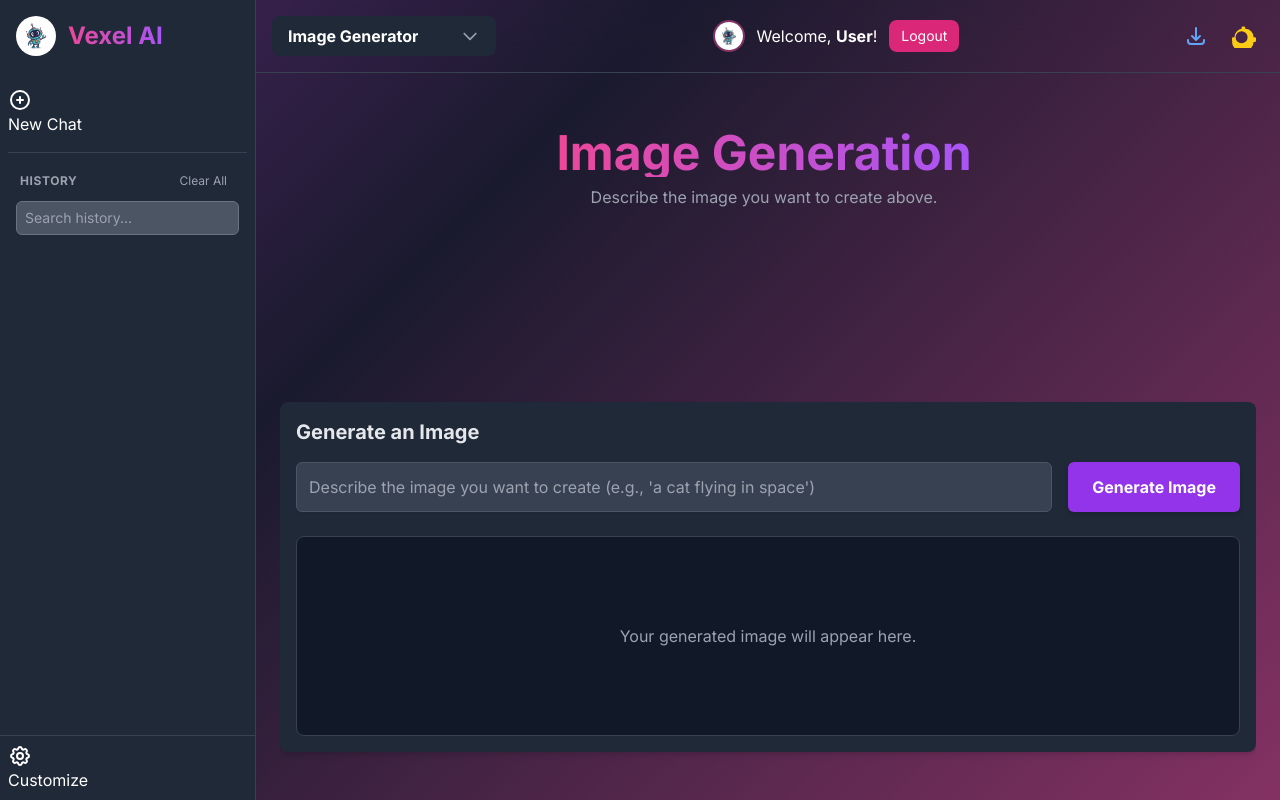
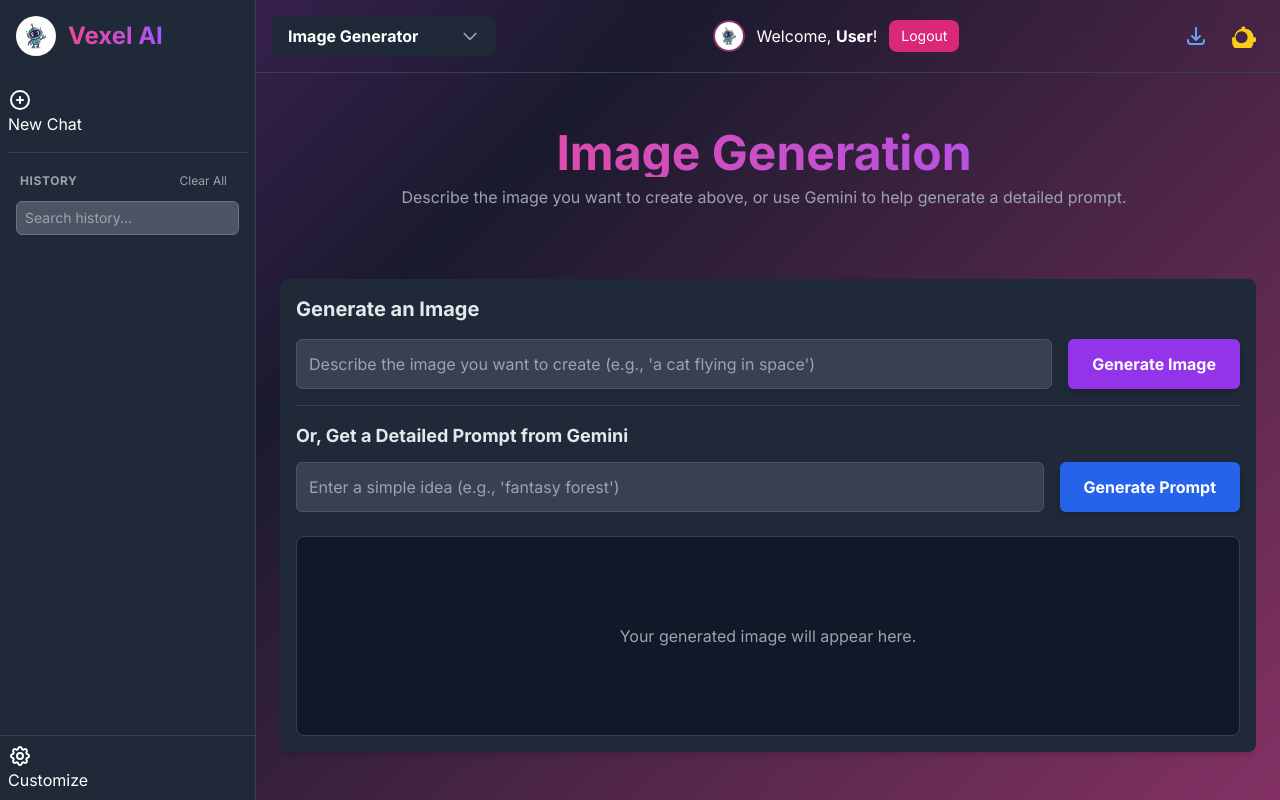
Before and after one commit to surajitmoon14-wq/Vexel_gen_ai, a Flask app: template templates/index.html in a window 1280 px wide. Run offline with Flask 3, Linux system fonts and the light colour scheme; the template is opened without the code that fills it, so the values that code supplies are empty; some libraries are stand-ins or nearby versions.

Commit message:
Checkpoint before assistant change: Add a way to generate detailed image prompts using AI
Integrate Gemini API for generating detailed image prompts and add new UI elements and event listeners for this functionality.

Replit-Commit-Author: Assistant

```diff
--- a/main.py
+++ b/app.py
@@ -43,26 +43,26 @@ GCP_PROJECT_ID = os.environ.get('GCP_PROJECT_ID')
 # GCP_SERVICE_ACCOUNT_KEY is no longer needed for DALL-E
 # GCP_SERVICE_ACCOUNT_KEY = os.environ.get('GCP_SERVICE_ACCOUNT_KEY')
 
-# New API Key for DALL-E
+# New API Key for DALL-E and now also for GPT-4o-mini chat
 OPENAI_API_KEY = os.environ.get('OPENAI_API_KEY')
 
-# --- Initialize Gemini (for chat/summarize) ---
+# --- Initialize Gemini (for chat/summarize and now prompt generation) ---
 if GEMINI_API_KEY:
     genai.configure(api_key=GEMINI_API_KEY)
     print("Gemini API configured successfully.")
 else:
-    print("WARNING: GEMINI_API_KEY not set. Text-based AI features will not work.")
+    print("WARNING: GEMINI_API_KEY not set. Text-based AI features will not work (will try OpenAI for chat).")
 
-# --- Initialize DALL-E (replacing Vertex AI Imagen) ---
-dalle_client = None
+# --- Initialize DALL-E and OpenAI Chat Client ---
+dalle_client = None # This client instance will be used for both DALL-E and OpenAI chat models
 if OPENAI_API_KEY:
     try:
         dalle_client = openai.OpenAI(api_key=OPENAI_API_KEY)
-        print("OpenAI DALL-E client configured successfully.")
+        print("OpenAI DALL-E and Chat client configured successfully.")
     except Exception as e:
-        print(f"WARNING: Failed to initialize OpenAI DALL-E client. Image generation will not work. Error: {e}")
+        print(f"WARNING: Failed to initialize OpenAI client. Image generation and OpenAI chat will not work. Error: {e}")
 else:
-    print("WARNING: OPENAI_API_KEY not set. Image generation will not work.")
+    print("WARNING: OPENAI_API_KEY not set. Image generation and OpenAI chat will not work.")
 
 
 # This dictionary is no longer used for emotion responses but is kept for other potential uses.
@@ -121,8 +121,43 @@ def index():
         font_style=font_style
     )
 
+# --- NEW: Image Prompt Generation Route (USES GEMINI) ---
+@app.route('/generate_image_prompt', methods=['POST'])
+def generate_image_prompt():
+    if 'username' not in session:
+        return jsonify({'error': 'Authentication required.'}), 401
+    if not GEMINI_API_KEY:
+        return jsonify({'error': 'Gemini API key is not configured for prompt generation.'}), 500
 
-# --- Image Generation Route (NOW USES DALL-E) ---
+    data = request.get_json()
+    user_idea = data.get('idea')
+    if not user_idea:
+        return jsonify({'error': 'An idea for the image prompt is required.'}), 400
+
+    try:
+        print(f"Generating detailed image prompt with Gemini for idea: '{user_idea}'")
+        model = genai.GenerativeModel('gemini-1.5-pro-latest')
+
+        system_instruction = (
+            "You are an expert prompt engineer for AI image generation models like DALL-E. "
+            "Your task is to take a simple idea and expand it into a highly detailed, creative, "
+            "and vivid prompt (max 150 words) that will produce an amazing image. "
+            "Include details about style, lighting, composition, colors, and mood. "
+            "Do NOT include any conversational text, just the prompt itself."
+        )
+        prompt_text = f"Generate a detailed image prompt based on this idea: '{user_idea}'"
+
+        response = model.generate_content([system_instruction, prompt_text])
+        generated_prompt = response.text.strip()
+
+        return jsonify({'detailed_prompt': generated_prompt})
+
+    except Exception as e:
+        print(f"Error during Gemini image prompt generation: {e}")
+        return jsonify({'error': f"Failed to generate detailed prompt: {str(e)}"}), 500
+
+
+# --- Image Generation Route (USES DALL-E) ---
 @app.route('/generate', methods=['POST'])
 def generate_image():
     if 'username' not in session:
@@ -130,7 +165,7 @@ def generate_image():
 
     # Check if DALL-E client is initialized
     if not dalle_client:
-        return jsonify({'error': 'Server is not configured for image generation (DALL-E client not initialized).'}), 500
+        return jsonify({'error': 'Server is not configured for image generation (OpenAI client not initialized).'}), 500
 
     # Handle both form data and JSON data (frontend should send JSON)
     if request.content_type and 'application/json' in request.content_type:
@@ -184,7 +219,8 @@ def generate_image():
 
     except openai.APIError as e:
         print(f"OpenAI API Error in /generate: {e}")
-        error_message = f"Sorry, the DALL-E model reported an API error: {str(e)}"
+        # Improved error message extraction for OpenAI APIError
+        error_message = f"Sorry, the DALL-E model reported an API error: {e.response.json().get('error', {}).get('message', str(e))}"
         return jsonify({'error': error_message}), 500
     except Exception as e:
         print(f"General Error in /generate: {e}")
@@ -197,7 +233,7 @@ def summarize_text():
     if 'username' not in session:
         return jsonify({'error': 'Authentication required.'}), 401
     if not GEMINI_API_KEY:
-        return jsonify({'error': 'Server is not configured for summarization.'}), 500
+        return jsonify({'error': 'Server is not configured for summarization (Gemini API key missing).'}), 500 # Added more specific error
     text_to_summarize = request.get_json().get('text')
     if not text_to_summarize:
         return jsonify({'error': 'Text to summarize is required.'}), 400
@@ -210,24 +246,17 @@ def summarize_text():
         print(f"Error during summarization: {e}")
         return jsonify({'error': "Failed to summarize the text."}), 500
 
-# --- Main Chat Route (With Emotion Detector Logic) ---
+# --- Main Chat Route (With Emotion Detector Logic - Now supports Gemini or OpenAI fallback) ---
 @app.route('/chat', methods=['POST'])
 def handle_chat():
     if 'username' not in session:
         return jsonify({'error': 'Authentication required.'}), 401
-    if not GEMINI_API_KEY:
-        return jsonify({'error': 'Server is not configured for chat.'}), 500
 
     data = request.get_json()
     user_prompt = data.get('prompt', '')
     emotion = data.get('emotion', 'neutral')
-
-    # The previous logic here was blocking emotion prompts from reaching the AI.
-    # It has been replaced with a dynamic system instruction below to handle it correctly.
-
-    # Standard chat logic
     tone = data.get('tone', 'default')
-    file_content = data.get('file_content', None)
+    file_content = data.get('file_content', None) # Base64 encoded file content
     chat_id = data.get('chat_id')
 
     if not user_prompt and not file_content:
@@ -239,38 +268,75 @@ def handle_chat():
         'default': "You are Vexel AI, a helpful assistant."
     }
 
-    # Set the system instruction based on the context (emotion detection or regular chat)
+    # Determine system instruction based on emotion or general tone
     if user_prompt.startswith("(System: The user's expression just changed to"):
-        system_instruction = "You are Vexel AI. You can see the user via their webcam. Briefly and naturally comment on the emotion they are showing, which is mentioned in the user's prompt. For example, if the prompt says they are happy, you could say 'I see you're smiling!' or 'You look happy right now!'"
+        system_instruction_text = "You are Vexel AI. You can see the user via their webcam. Briefly and naturally comment on the emotion they are showing, which is mentioned in the user's prompt. For example, if the prompt says they are happy, you could say 'I see you're smiling!' or 'You look happy right now!'"
     else:
-        system_instruction = system_prompts.get(tone, system_prompts['default'])
+        system_instruction_text = system_prompts.get(tone, system_prompts['default'])
 
-    model_contents = []
-    if file_content:
-        # Handle file content (unchanged)
-        try:
-            header, encoded_data = file_content.split(",", 1)
-            mime_type = header.split(":")[1].split(";")[0]
-            if mime_type.startswith("image/"):
+    solution_text = ""
+    try:
+        if GEMINI_API_KEY:
+            # --- Use Gemini for chat if GEMINI_API_KEY is available ---
+            print("Using Gemini for chat.")
+            model_contents = []
+            if file_content:
+                try:
+                    header, encoded_data = file_content.split(",", 1)
+                    mime_type = header.split(":")[1].split(";")[0]
+                    if mime_type.startswith("image/"):
+                        model_contents.append({"mime_type": mime_type, "data": encoded_data})
+                        model_contents.append(user_prompt) # Text part after image
+                    else:
+                        text_content = base64.b64decode(encoded_data).decode('utf-8')
+                        model_contents.append(f"File content:\n{text_content}\n\nUser prompt: {user_prompt}")
+                except Exception:
+                    model_contents.append(f"Text content: {file_content}\n\nUser prompt: {user_prompt}")
+            else:
                 model_contents.append(user_prompt)
-                model_contents.append({"mime_type": mime_type, "data": encoded_data})
+
+            model = genai.GenerativeModel('gemini-1.5-pro-latest', system_instruction=system_instruction_text)
+            response = model.generate_content(model_contents)
+            solution_text = response.text
+
+        elif OPENAI_API_KEY and dalle_client:
+            # --- Fallback to OpenAI GPT-4o-mini for chat if Gemini is not configured ---
+            print("Using OpenAI GPT-4o-mini for chat.")
+            messages = [{"role": "system", "content": system_instruction_text}]
+
+            # Handle file content for OpenAI GPT-4o-mini:
+            # GPT-4o-mini is primarily text-based. If an image is attached,
+            # we'll add a note about it, but the model won't process the image itself.
+            # For text files, content is appended.
+            if file_content:
+                try:
+                    header, encoded_data = file_content.split(",", 1)
+                    mime_type = header.split(":")[1].split(";")[0]
+                    if mime_type.startswith("image/"):
+                        # GPT-4o-mini does not support image input directly in chat completions.
+                        # We'll just add a note about the image for context.
+                        messages.append({"role": "user", "content": f"{user_prompt}\n\n(Note: An image was attached but is not processed by this text-only model.)"})
+                    else:
+                        text_content = base64.b64decode(encoded_data).decode('utf-8')
+                        messages.append({"role": "user", "content": f"File content:\n{text_content}\n\nUser prompt: {user_prompt}"})
+                except Exception:
+                    messages.append({"role": "user", "content": f"Text content: {file_content}\n\nUser prompt: {user_prompt}"})
             else:
-                text_content = base64.b64decode(encoded_data).decode('utf-8')
-                model_contents.append(f"File content:\n{text_content}\n\nUser prompt: {user_prompt}")
-        except Exception:
-            model_contents.append(f"Text content: {file_content}\n\nUser prompt: {user_prompt}")
-    else:
-        model_contents.append(user_prompt)
+                messages.append({"role": "user", "content": user_prompt})
 
-    try:
-        model = genai.GenerativeModel('gemini-1.5-pro-latest', system_instruction=system_instruction)
-        response = model.generate_content(model_contents)
-        solution_text = response.text
+            openai_response = dalle_client.chat.completions.create(
+                model="gpt-4o-mini", # Using the text model specified by the user
+                messages=messages
+            )
+            solution_text = openai_response.choices[0].message.content
+
+        else:
+            return jsonify({'error': 'Server is not configured for chat (neither Gemini nor OpenAI API key found).'}), 500
 
         # Do not save the automatic emotion-triggered messages to history to keep the log clean.
         if not user_prompt.startswith("(System:"):
             user_message = {"sender": "user", "content": user_prompt, "type": "text"}
-            if file_content and 'mime_type' in locals() and mime_type.startswith("image/"):
+            if file_content: # Save attachment info for user message if present
                 user_message['attachment'] = file_content
 
             ai_message = {"sender": "ai", "content": solution_text, "type": "text"}
@@ -279,9 +345,15 @@ def handle_chat():
             save_message_to_history(session['username'], chat_id, ai_message)
 
         return jsonify({'solution': solution_text})
+    except openai.APIError as e:
+        print(f"OpenAI Chat API Error: {e}")
+        # Improved error message extraction for OpenAI APIError
+        error_message = f"Sorry, the OpenAI chat model reported an API error: {e.response.json().get('error', {}).get('message', str(e))}"
+        return jsonify({'error': error_message}), 500
     except Exception as e:
         print(f"Error during chat: {e}")
-        return jsonify({'error': "The AI model failed to respond."}), 500
+        error_message = f"The AI model failed to respond: {str(e)}"
+        return jsonify({'error': error_message}), 500
 
 # --- Chat History Management Functions ---
 def save_message_to_history(username, chat_id, message):
--- a/templates/index.html
+++ b/templates/index.html
@@ -120,6 +120,7 @@
         @keyframes typing-bounce {
             0%, 80%, 100% { transform: scale(0); }
             40% { transform: scale(1.0); }
+            100% { transform: scale(0); } /* Ensure it goes back to 0 */
         }
     </style>
 </head>
@@ -221,6 +222,22 @@
                                     aria-label="Generate image">
                                 Generate Image
                             </button>
+                        </div>
+
+                        <!-- NEW: Gemini Prompt Generation Input & Button -->
+                        <div class="mt-4 pt-4 border-t border-gray-700">
+                            <h3 class="text-lg font-semibold mb-3 text-gray-200">Or, Get a Detailed Prompt from Gemini</h3>
+                            <div class="flex flex-col md:flex-row gap-4">
+                                <input type="text" id="gemini-prompt-idea-input" placeholder="Enter a simple idea (e.g., 'fantasy forest')"
+                                       class="flex-grow p-3 border border-gray-600 rounded-md focus:ring-pink-500 focus:border-pink-500 shadow-sm text-white bg-gray-700"
+                                       aria-label="Simple idea for Gemini prompt generation">
+                                <button id="generate-gemini-prompt-button"
+                                        class="bg-blue-600 hover:bg-blue-700 text-white font-bold py-3 px-6 rounded-md shadow-md transition duration-300 ease-in-out transform hover:scale-105"
+                                        aria-label="Generate detailed prompt with Gemini">
+                                    Generate Prompt
+                                </button>
+                            </div>
+                            <p id="gemini-prompt-loading-text" class="text-center text-gray-400 mt-2 hidden">Generating prompt...</p>
                         </div>
 
                         <div id="image-result-container" class="mt-6 p-4 border border-gray-700 rounded-lg bg-gray-900 flex items-center justify-center min-h-[200px] relative overflow-hidden">
@@ -403,6 +420,12 @@
         const imageLoadingIndicator = getEl('image-loading-indicator');
         const inputBar = getEl('input-bar'); // Reference to the main input bar for chat
 
+        // NEW Gemini Prompt Generation Elements
+        const geminiPromptIdeaInput = getEl('gemini-prompt-idea-input');
+        const generateGeminiPromptButton = getEl('generate-gemini-prompt-button');
+        const geminiPromptLoadingText = getEl('gemini-prompt-loading-text');
+
+
         // Settings Modal Elements
         const settingsModal = getEl('settings-modal');
         const navSettingsBtn = getEl('nav-settings-btn');
@@ -511,9 +534,13 @@
                 recognition.onend = () => micBtn.classList.remove('is-recording');
             }
 
-            // NEW: Event Listener for Image Generation Button
+            // Event Listener for Image Generation Button
             if (generateImageButton) {
                 generateImageButton.addEventListener('click', handleGenerateImage);
+            }
+            // NEW: Event Listener for Gemini Prompt Generation Button
+            if (generateGeminiPromptButton) {
+                generateGeminiPromptButton.addEventListener('click', handleGenerateGeminiPrompt);
             }
         }
 
@@ -988,10 +1015,12 @@
                 generatedImage.classList.add('hidden');
                 imagePlaceholderText.textContent = 'Your generated image will appear here.';
                 imagePlaceholderText.classList.remove('hidden');
-                imagePromptInput.value = ''; // Clear image prompt input
+                imagePromptInput.value = ''; // Clear DALL-E prompt input
+                geminiPromptIdeaInput.value = ''; // Clear Gemini prompt idea input
+                geminiPromptLoadingText.classList.add('hidden'); // Hide Gemini prompt loading text
 
                 // Initial message for image generation mode
-                chatContainer.innerHTML = `<div class="text-center p-8 flex-grow flex flex-col justify-center items-center"><div><h1 class="text-5xl font-bold bg-gradient-to-r from-pink-500 to-purple-500 bg-clip-text text-transparent">Image Generation</h1><p class="text-gray-400 mt-2">Describe the image you want to create above.</p></div></div>`;
+                chatContainer.innerHTML = `<div class="text-center p-8 flex-grow flex flex-col justify-center items-center"><div><h1 class="text-5xl font-bold bg-gradient-to-r from-pink-500 to-purple-500 bg-clip-text text-transparent">Image Generation</h1><p class="text-gray-400 mt-2">Describe the image you want to create above, or use Gemini to help generate a detailed prompt.</p></div></div>`;
             }
             clearAttachment();
             document.querySelectorAll('.sidebar-link, .chat-history-item').forEach(el => el.classList.remove('active'));
@@ -999,7 +1028,7 @@
         }
 
         function addMessageToChat(message) {
-            const { content, sender, type, attachment } = message;
+            const { content, sender, type, attachment, url } = message; // Added 'url' for image messages
             if(isFirstMessageInSession && sender === 'user'){
                 // Remove initial welcome/system message when user sends first real message
                 const initialMessage = chatContainer.querySelector('.text-center, .text-xs.italic');
@@ -1026,7 +1055,7 @@
             if (sender === 'ai' && type === 'loader') {
                  htmlContent += `<div class="ai-bubble-header"><span class="sender-name">Vexel AI</span></div><div class="flex items-center gap-2 text-sm text-gray-400"><span>Vexel AI is typing...</span><div class="typing-indicator"><span></span><span></span><span></span></div></div>`;
             } else if (type === 'image') {
-                // NEW: Handle AI-generated images
+                // Handle AI-generated images (content is the URL)
                 htmlContent += `<div class="ai-bubble-header"><span class="sender-name">Vexel AI</span></div>`;
                 htmlContent += `<img src="${content}" class="rounded-lg w-full max-w-md mt-2">`; // 'content' here is the image_url
             } else {
@@ -1047,7 +1076,7 @@
             return bubbleWrapper;
         }
 
-        // NEW: Function to handle Image Generation request
+        // Function to handle Image Generation request (DALL-E)
         async function handleGenerateImage() {
             const prompt = imagePromptInput.value.trim();
             if (!prompt) {
@@ -1082,6 +1111,7 @@
                         generatedImage.src = data.image_url;
                         generatedImage.classList.remove('hidden');
                         imagePromptInput.value = ''; // Clear the input field
+                        geminiPromptIdeaInput.value = ''; // Clear Gemini prompt idea input
 
                         // Add AI's response (image) to chat history
                         addMessageToChat({ content: data.image_url, sender: 'ai', type: 'image' });
@@ -1110,6 +1140,54 @@
                 imageResultContainer.classList.remove('animate-pulse');
             }
         }
+
+        // NEW: Function to handle Gemini Prompt Generation request
+        async function handleGenerateGeminiPrompt() {
+            const idea = geminiPromptIdeaInput.value.trim();
+            if (!idea) {
+                showNotification('Please enter a simple idea for the prompt.', 'error');
+                return;
+            }
+
+            geminiPromptLoadingText.classList.remove('hidden'); // Show loading text
+            generateGeminiPromptButton.disabled = true; // Disable button
+            geminiPromptIdeaInput.disabled = true; // Disable input
+
+            try {
+                const response = await fetch('/generate_image_prompt', {
+                    method: 'POST',
+                    headers: {
+                        'Content-Type': 'application/json',
+                    },
+                    body: JSON.stringify({ idea: idea })
+                });
+
+                const data = await response.json();
+
+                if (response.ok) {
+                    if (data.detailed_prompt) {
+                        imagePromptInput.value = data.detailed_prompt; // Populate the DALL-E prompt input
+                        showNotification('Detailed prompt generated by Gemini!', 'success');
+                        geminiPromptIdeaInput.value = ''; // Clear idea input
+                        // Add this interaction to chat history
+                        addMessageToChat({ content: `Idea for prompt: "${idea}"`, sender: 'user', type: 'text' });
+                        addMessageToChat({ content: `Gemini generated prompt: "${data.detailed_prompt}"`, sender: 'ai', type: 'text' });
+                    } else {
+                        showNotification('Gemini failed to generate a detailed prompt.', 'error');
+                    }
+                } else {
+                    const errorMessage = data.error || 'Unknown error occurred during prompt generation.';
+                    showNotification(`Prompt generation error: ${errorMessage}`, 'error');
+                }
+            } catch (error) {
+                showNotification(`Network error during prompt generation: ${error.message}`, 'error');
+            } finally {
+                geminiPromptLoadingText.classList.add('hidden'); // Hide loading text
+                generateGeminiPromptButton.disabled = false; // Enable button
+                geminiPromptIdeaInput.disabled = false; // Enable input
+            }
+        }
+
 
         // ... (rest of the functions: handleFileAttachment, showAttachmentPreview, etc.)
         function handleFileAttachment(event) {
```
